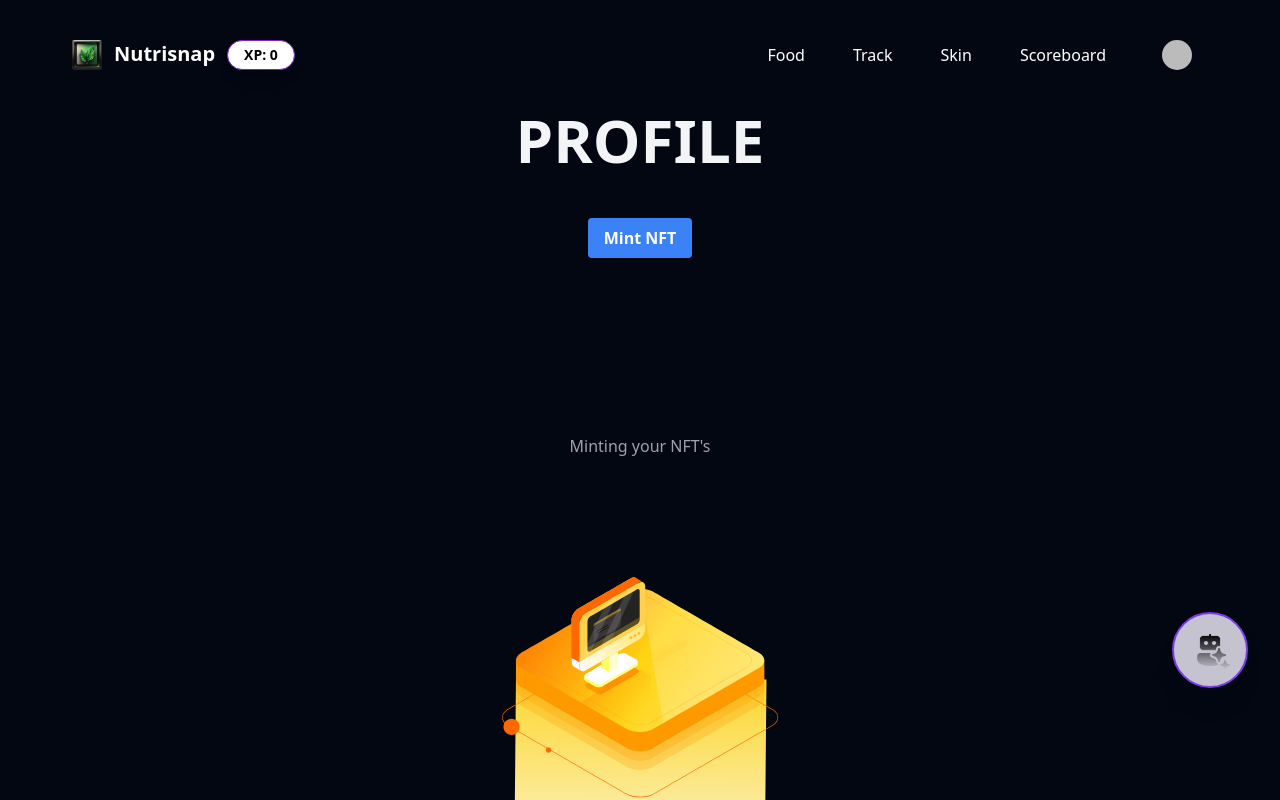
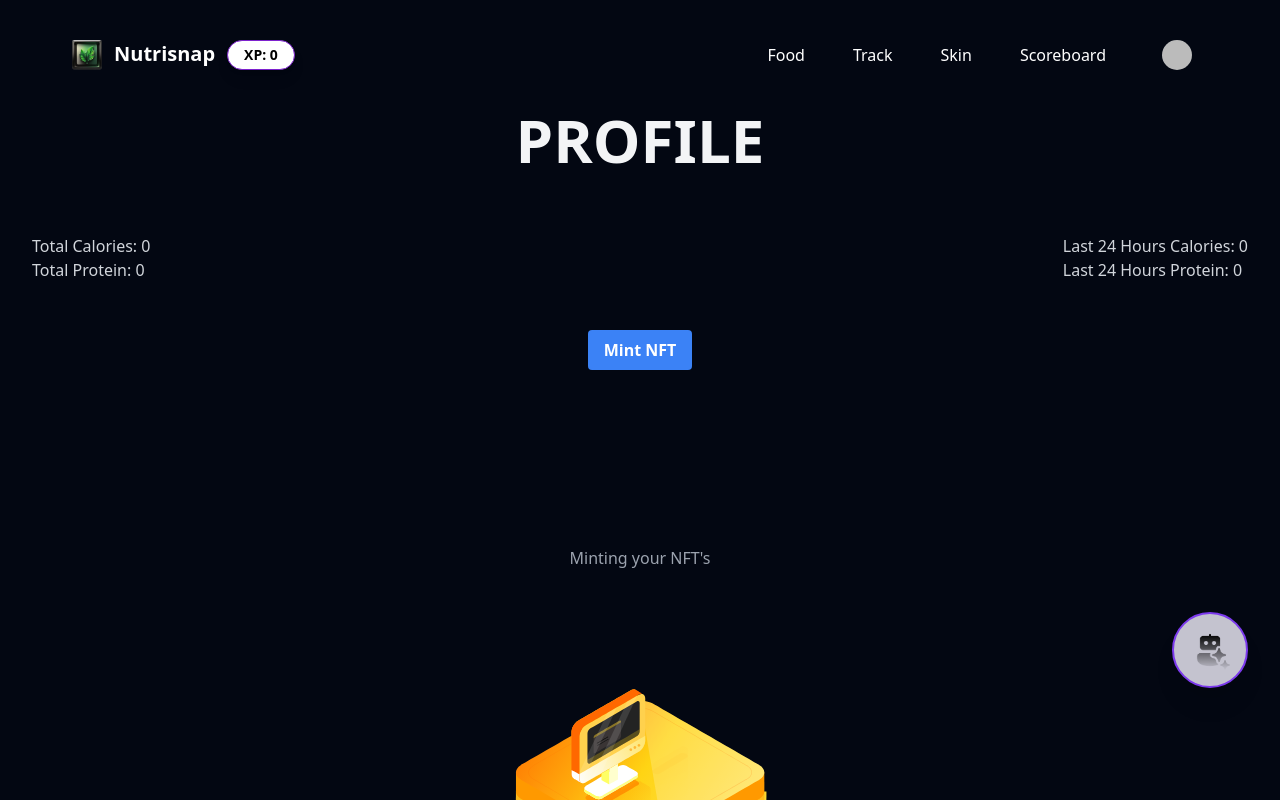
Before and after one commit to nutrisnap-org/NutriSnap, a Next.js app in the folder nutrisnap-frontend/: page /profile/1 in a window 1280 px wide. Shown: the top 800 px of the page. Built offline with nearby package versions, Linux system fonts and the light colour scheme; no server answers; the database is empty; sample sign-in values are in the browser's storage.

Commit message:
[feat] profiles are sharable now

```diff
--- a/nutrisnap-frontend/src/app/profile/[slugId]/profile.jsx
+++ b/nutrisnap-frontend/src/app/profile/[slugId]/profile.jsx
@@ -11,12 +11,17 @@ import Loader from "../../components/Loader";
 const Profile = () => {
   const [nft, setNft] = useState(null);
   const [message, setMessage] = useState("");
-  const [user, setUser] = useState(null);
+
   const [loading, setLoading] = useState(true);
   const [isMinting, setIsMinting] = useState(false);
   const [minted, setMinted] = useState(false);
   const [view, setView] = useState(false);
-
+  const [nutritionData, setNutritionData] = useState({
+    totalCalories: 0,
+    totalProtein: 0,
+    last24HoursCalories: 0,
+    last24HoursProtein: 0,
+  });
   const router = useRouter();
   const { darkbg, setDarkbg } = useContext(ProfileContext);
   const path = usePathname();
@@ -29,20 +34,15 @@ const Profile = () => {
     }
   }, [path, setDarkbg]);
 
-  useEffect(() => {
-    const unsubscribe = onAuthStateChanged(auth, async (user) => {
-      if (user) {
-        setUser(user);
+  useEffect(  () => {
+
+
         const email = path.split("/profile/")[1];
         if (email) {
-          await fetchDataByEmail(email);
+           fetchDataByEmail(email);
+           fetchNutritionData(email);
         }
-      } else {
-        setUser(null);
-        router.push("/login");
-      }
-    });
-    return () => unsubscribe();
+
   }, [path, router]);
 
   const fetchDataByEmail = async (email) => {
@@ -153,6 +153,20 @@ const Profile = () => {
     }
   };
 
+  // Function to fetch user data from custom API
+  const fetchNutritionData = async (email) => {
+    try {
+      const response = await fetch(`/api/user?email=${email}`); // Call your API endpoint
+      if (response.ok) {
+        const data = await response.json();
+        setNutritionData(data); // Assuming your API returns an object with totalCalories, totalProtein, last24HoursCalories, last24HoursProtein
+      } else {
+        console.error("Failed to fetch nutrition data");
+      }
+    } catch (error) {
+      console.error("Error fetching nutrition data:", error);
+    }
+  };
   const shareOnTwitter = () => {
     if (nft) {
       const tweetText = `Tracking My Progress Using nutrisnap.tech 😋 Love The App! Check out my Progress with an NFT here: https://claim.underdogprotocol.com/nfts/${nft.mintAddress}?network=DEVNET`;
@@ -168,6 +182,16 @@ const Profile = () => {
       <h1 className="text-center text-6xl font-bold uppercase text-gray-100 max-sm:text-4xl max-md:text-6xl mb-12">
         Profile
       </h1>
+      <div className="flex justify-between px-8 py-4 mb-8">
+        <div className="text-gray-300">
+          <p>Total Calories: {nutritionData.totalCalories}</p>
+          <p>Total Protein: {nutritionData.totalProtein}</p>
+        </div>
+        <div className="text-gray-300">
+          <p>Last 24 Hours Calories: {nutritionData.last24HoursCalories}</p>
+          <p>Last 24 Hours Protein: {nutritionData.last24HoursProtein}</p>
+        </div>
+      </div>
       {loading ? (
         <div className="text-gray-400 pt-28 pb-[25rem] flex justify-center w-full mx-auto">
           <Loader />
```
